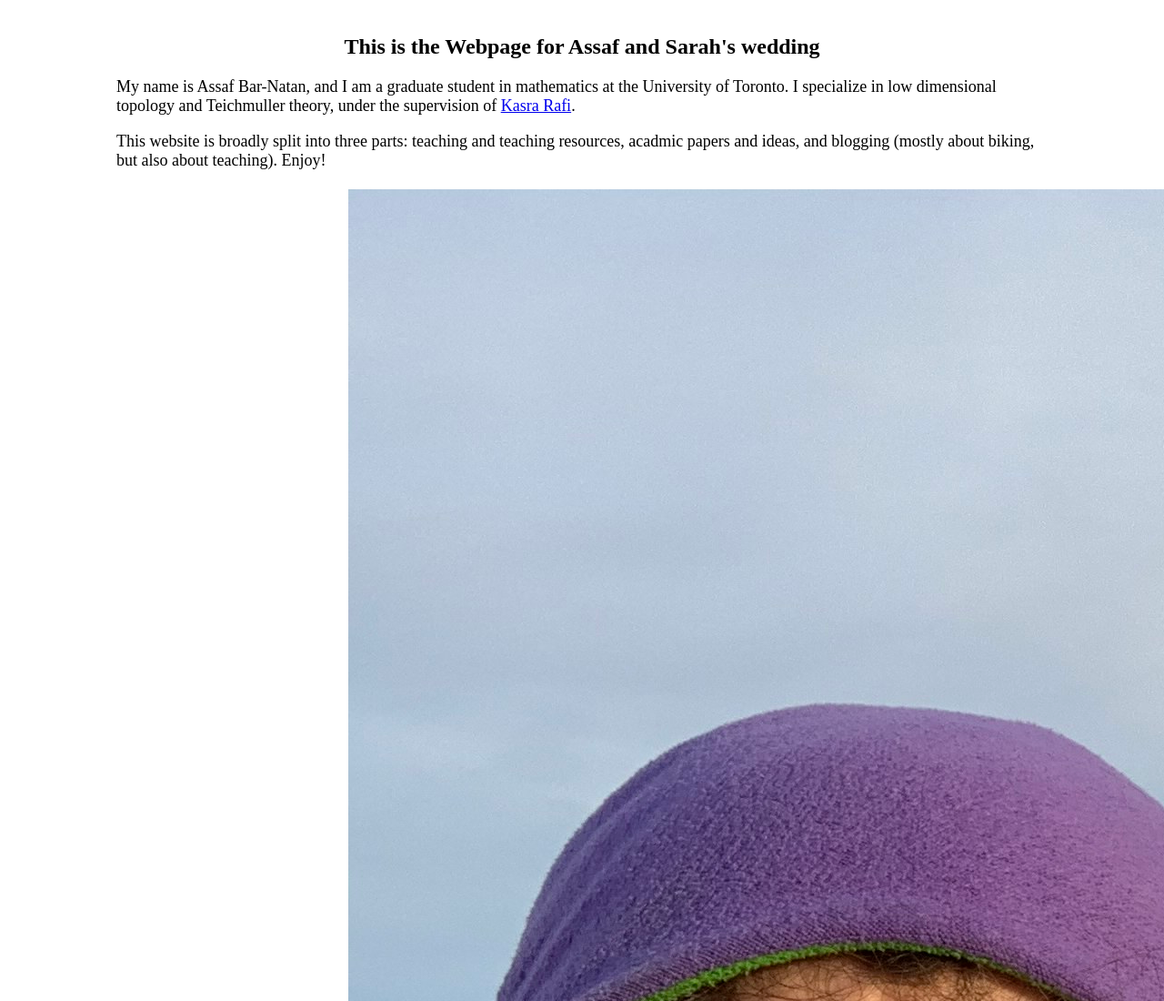
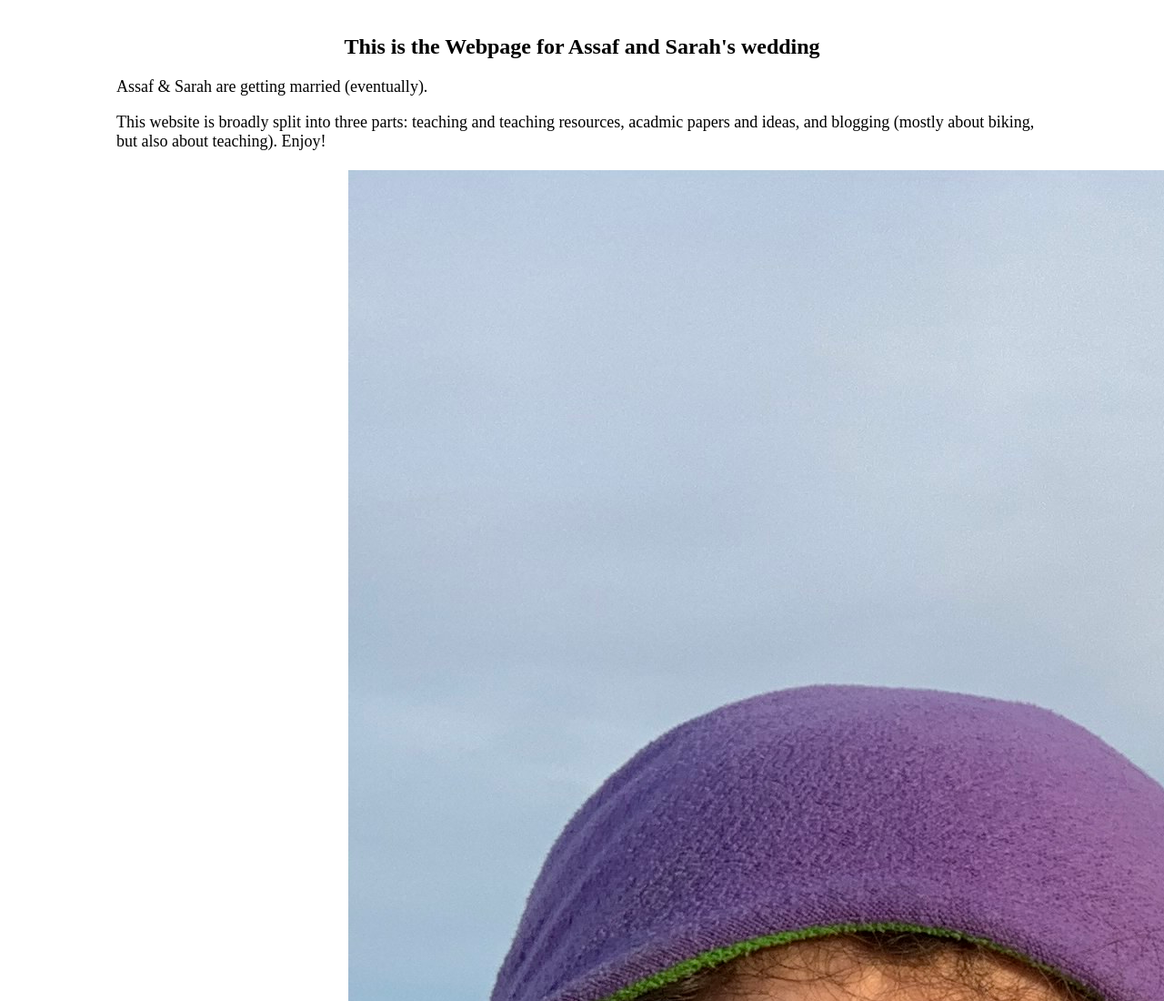
Before and after one commit to AssafBarNatan/Wedding, a plain HTML site: page index.html in a window 1280 px wide. Shown: the top 1100 px of the page at 91% size. Drawn offline with Linux system fonts and the light colour scheme.

```diff
--- a/index.html
+++ b/index.html
@@ -25,10 +25,7 @@
 <h2 align="center">This is the Webpage for Assaf and Sarah's wedding</h2>
 <font size="4">
     <p>
-    My name is Assaf Bar-Natan, and I am a graduate student in mathematics at
-    the University of Toronto. I specialize in low dimensional topology and
-    Teichmuller theory, under the supervision of <a href="https://www.math.toronto.edu/~rafi/">Kasra
-        Rafi</a>.
+    Assaf & Sarah are getting married (eventually)</a>.
     </p>
     <p>
     This website is broadly split into three parts: teaching and teaching resources, acadmic papers and ideas,
```
Also changed, not shown: New Text Document.txt (added).
